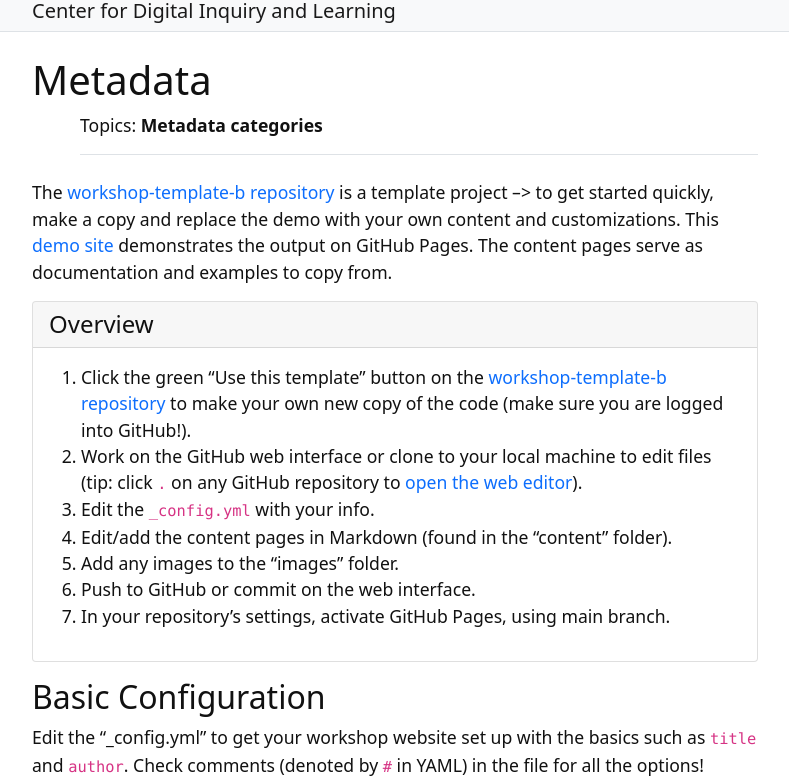
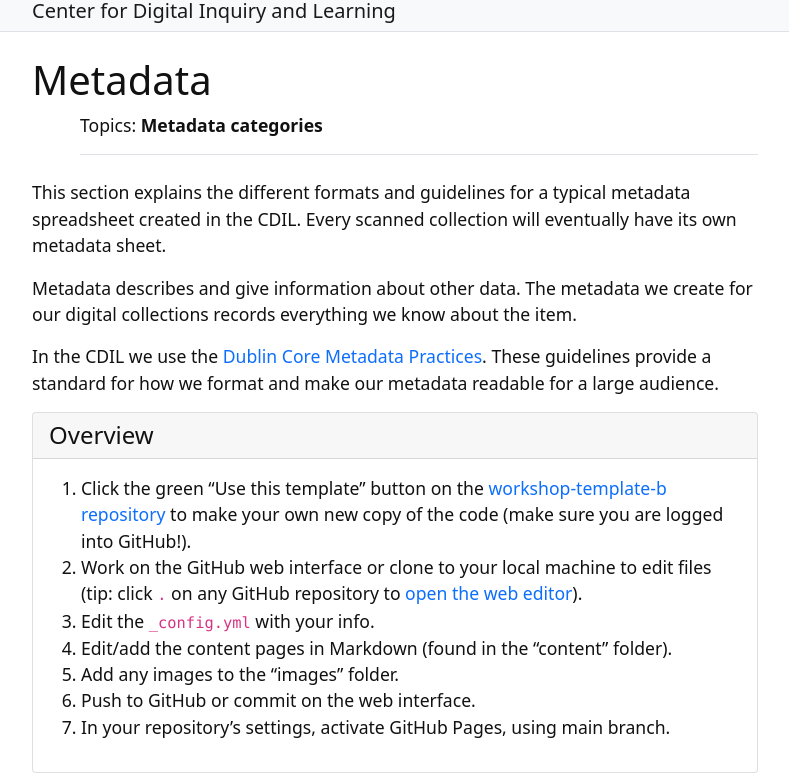
Before and after one commit to kitstokes/digi-proc, a Jekyll site: the page built from content/2-metadata.md, in a window 1280 px wide and 900 px high, cut to the strip 121-900 px from the top of the window. Shown: the whole strip, without its empty margins (245-1034 px from the left). Built offline with Jekyll 4.4.1, drawn with Linux system fonts in a browser that asks for light colours.

Commit message:
begin adding metadata content

```diff
--- a/content/2-metadata.md
+++ b/content/2-metadata.md
@@ -4,9 +4,13 @@ nav: Metadata
 topics: Metadata categories
 ---
 
-The [workshop-template-b repository](https://github.com/evanwill/workshop-template-b) is a template project --> to get started quickly, make a copy and replace the demo with your own content and customizations.
-This [demo site](https://evanwill.github.io/workshop-template-b/) demonstrates the output on GitHub Pages.
-The content pages serve as documentation and examples to copy from.
+This section explains the different formats and guidelines for a typical metadata spreadsheet created in the CDIL. Every scanned collection will eventually have its own metadata sheet.
+
+Metadata describes and give information about other data. The metadata we create for our digital collections records everything we know about the item.
+
+In the CDIL we use the [Dublin Core Metadata Practices](https://en.wikipedia.org/wiki/Dublin_Core). These guidelines provide a standard for how we format and make our metadata readable for a large audience.
+
+
 
 {% capture text %}
 1. Click the green "Use this template" button on the [workshop-template-b repository](https://github.com/evanwill/workshop-template-b) to make your own new copy of the code (make sure you are logged into GitHub!).
```
